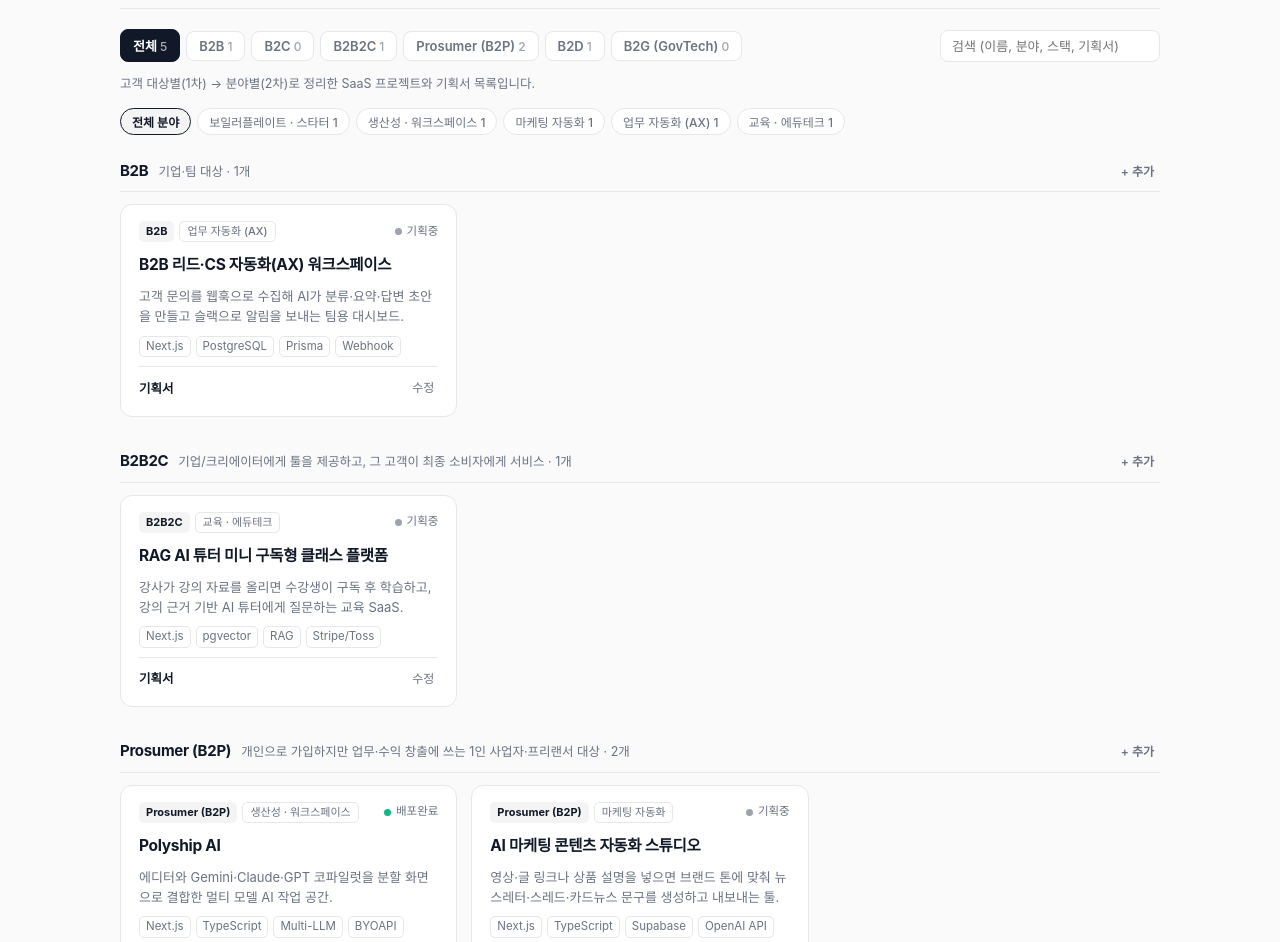
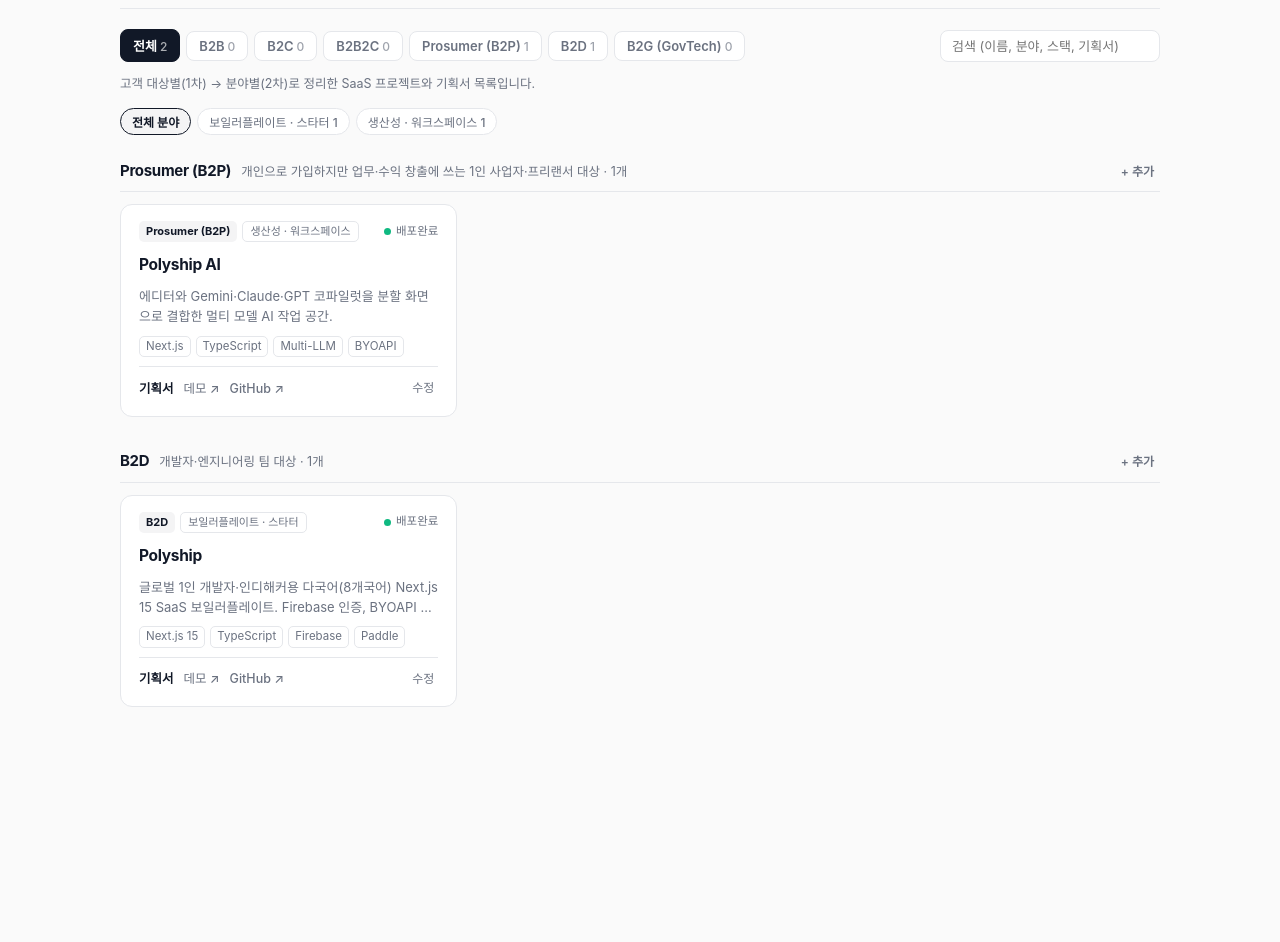
Before and after one commit to jake12733/saas-archive, a plain HTML site: page index.html in a window 1280 px wide. Shown: the part 85-1027 px from the top of the page. After the commit the page ends 872 px from the top, so only its background shows below. Drawn offline with Linux system fonts and the light colour scheme; a web font is replaced by a local one.

Commit message:
Keep only Polyship projects in SaaS archive

```diff
--- a/index.html
+++ b/index.html
@@ -767,7 +767,7 @@
   <div class="toast hidden" id="toast"></div>
 
   <script>
-    const STORAGE_KEY = 'saas_archive_clean_v2';
+    const STORAGE_KEY = 'saas_archive_clean_v3';
 
     /* 1차 분류(고객 대상) & 2차 분류(분야) */
     const CATEGORIES = [
@@ -846,72 +846,6 @@
           business: '- 고객 대상: Prosumer (1인 작업자 · 크리에이터 · 개발자)\n- 과금/운영: BYOAPI 기반으로 진입 장벽 제거 후 향후 팀 플랜/클라우드 동기화로 확장 가능',
           architecture: '- 정적 빌드 기반 프론트엔드 + 멀티 LLM 프로바이더 어댑터 패턴\n- [선택] 분할 화면 단일 워크스페이스: 탭 전환 없이 작성·수정·생성을 한 흐름으로 연결',
           notes: '- 향후 로그인·문서 클라우드 저장·사용량 과금을 붙이면 완전한 구독형 Prosumer SaaS로 전환 가능.'
-        }
-      },
-      {
-        id: 'saas-01',
-        title: 'AI 마케팅 콘텐츠 자동화 스튜디오',
-        category: 'Prosumer (B2P)',
-        domain: '마케팅 자동화',
-        scope: 'Micro-SaaS',
-        delivery: 'Web App',
-        pricing: 'Hybrid (구독+사용량)',
-        status: '기획중',
-        desc: '영상·글 링크나 상품 설명을 넣으면 브랜드 톤에 맞춰 뉴스레터·스레드·카드뉴스 문구를 생성하고 내보내는 툴.',
-        tags: ['Next.js', 'TypeScript', 'Supabase', 'OpenAI API'],
-        live: '',
-        repo: '',
-        planUrl: 'https://github.com/jake12733/saas-archive/blob/main/plans/01-ai-marketing-micro-saas.md',
-        prd: {
-          problem: '- 하나의 콘텐츠를 채널별(뉴스레터·인스타·스레드)로 재가공하는 데 매번 2~3시간이 소모됨.\n- 범용 챗봇에 매번 브랜드 톤과 포맷을 복붙해 지시해야 해서 품질이 일정하지 않음.',
-          features: '- 브랜드 보이스(톤·금지어·타깃) 프로필 저장\n- 원문 입력 시 3개 채널 문구를 SSE 스트리밍으로 동시 생성\n- 생성 히스토리 저장 및 원클릭 복사 · 노션 내보내기',
-          business: '- 무료: 월 10 크레딧 / Pro: 월 300 크레딧 + 노션 연동\n- 생성 호출 전 트랜잭션으로 크레딧 검증·차감, 실패 시 자동 환불',
-          architecture: '- 테이블: `users`, `brand_profiles`, `generations`, `credit_ledger`\n- [선택] JSON 대신 SSE 스트리밍: 6~12초 생성 대기 동안 첫 토큰을 1초 내 노출\n- [선택] 크레딧을 원장(`credit_ledger`)으로 기록해 동시 요청 정합성 및 이력 보장',
-          notes: '- 예상 질문: 생성 버튼 중복 클릭 시 크레딧이 2번 차감되지 않나요?\n  답변: Idempotency Key와 DB 조건부 트랜잭션으로 중복 차감을 차단합니다.'
-        }
-      },
-      {
-        id: 'saas-02',
-        title: 'B2B 리드·CS 자동화(AX) 워크스페이스',
-        category: 'B2B',
-        domain: '업무 자동화 (AX)',
-        scope: 'Vertical',
-        delivery: 'Web App',
-        pricing: 'Hybrid (구독+사용량)',
-        status: '기획중',
-        desc: '고객 문의를 웹훅으로 수집해 AI가 분류·요약·답변 초안을 만들고 슬랙으로 알림을 보내는 팀용 대시보드.',
-        tags: ['Next.js', 'PostgreSQL', 'Prisma', 'Webhook'],
-        live: '',
-        repo: '',
-        planUrl: 'https://github.com/jake12733/saas-archive/blob/main/plans/02-b2b-ax-workspace.md',
-        prd: {
-          problem: '- 매일 들어오는 견적·제휴·CS 문의를 수동 분류하느라 리드 응답 속도가 늦어짐.\n- 담당자별 처리 이력이 남지 않아 영업 기회가 누락됨.',
-          features: '- 워크스페이스별 전용 Webhook URL 및 문의 폼 발급\n- 문의 접수 시 AI 카테고리/긴급도 분류 + 답변 초안 생성\n- 슬랙 알림 발송 및 자동화 실행 로그(성공/실패/재시도) 확인',
-          business: '- 멀티테넌시: 모든 테이블에 `workspace_id` 기반 데이터 격리\n- 권한(RBAC): Owner(결제/멤버), Admin(규칙 설정), Member(문의 처리)',
-          architecture: '- 테이블: `workspaces`, `memberships`, `inbound_tickets`, `automation_rules`, `execution_logs`\n- 흐름: Webhook 수신 → 즉시 202 응답 & 저장 → 비동기 워커가 LLM·Slack 처리\n- [선택] DB 분리 대신 `workspace_id` 컬럼 방식: 초기 운영비·마이그레이션 복잡도 절감',
-          notes: '- 핵심 설명 포인트: 멀티테넌시 접근 제어, 비동기 웹훅 처리, 외부 API 실패 시 재시도/로그 설계'
-        }
-      },
-      {
-        id: 'saas-03',
-        title: 'RAG AI 튜터 미니 구독형 클래스 플랫폼',
-        category: 'B2B2C',
-        domain: '교육 · 에듀테크',
-        scope: 'Vertical',
-        delivery: 'Web App',
-        pricing: 'Tiered (등급제)',
-        status: '기획중',
-        desc: '강사가 강의 자료를 올리면 수강생이 구독 후 학습하고, 강의 근거 기반 AI 튜터에게 질문하는 교육 SaaS.',
-        tags: ['Next.js', 'pgvector', 'RAG', 'Stripe/Toss'],
-        live: '',
-        repo: '',
-        planUrl: 'https://github.com/jake12733/saas-archive/blob/main/plans/03-rag-class-platform.md',
-        prd: {
-          problem: '- 수강생이 실습 중 막혀도 강사 답변을 기다리다 중도 포기함.\n- 일반 AI는 강의 커리큘럼과 다른 답변(할루시네이션)을 제공함.',
-          features: '- 강사 자료(PDF/텍스트) 업로드 시 자동 청킹·벡터 임베딩\n- 강의 자료 출처(섹션)를 함께 표시하는 RAG AI 튜터 챗봇\n- 구독 결제(테스트 모드) 및 웹훅 기반 수강 권한 자동 동기화',
-          business: '- 무료: 1강 미리보기 + AI 질문 5회\n- 구독: 전체 강의 + AI 튜터(Rate Limit 적용)',
-          architecture: '- 테이블: `courses`, `lessons`, `document_chunks`, `subscriptions`, `chat_messages`\n- [선택] 별도 벡터 DB 대신 PostgreSQL + `pgvector`: 수강 권한과 벡터 검색을 한 쿼리로 묶어 미구독 자료 유출 차단',
-          notes: '- 핵심 설명 포인트: 결제 웹훅 멱등성 처리, 권한 필터링이 결합된 RAG 검색 구조'
         }
       }
     ];
```
